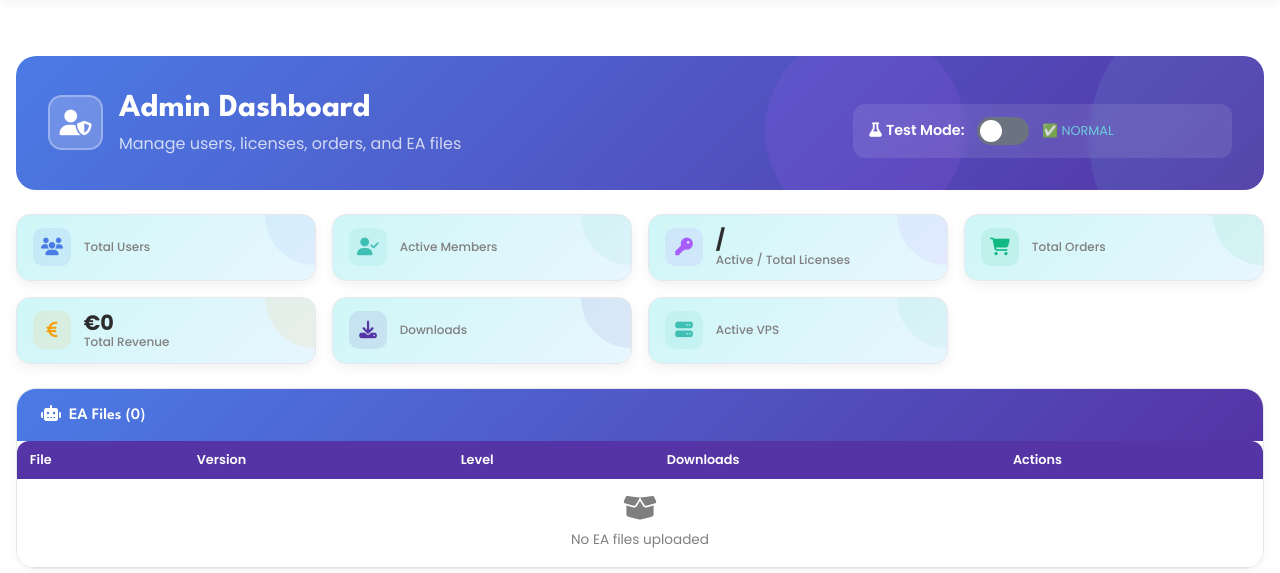
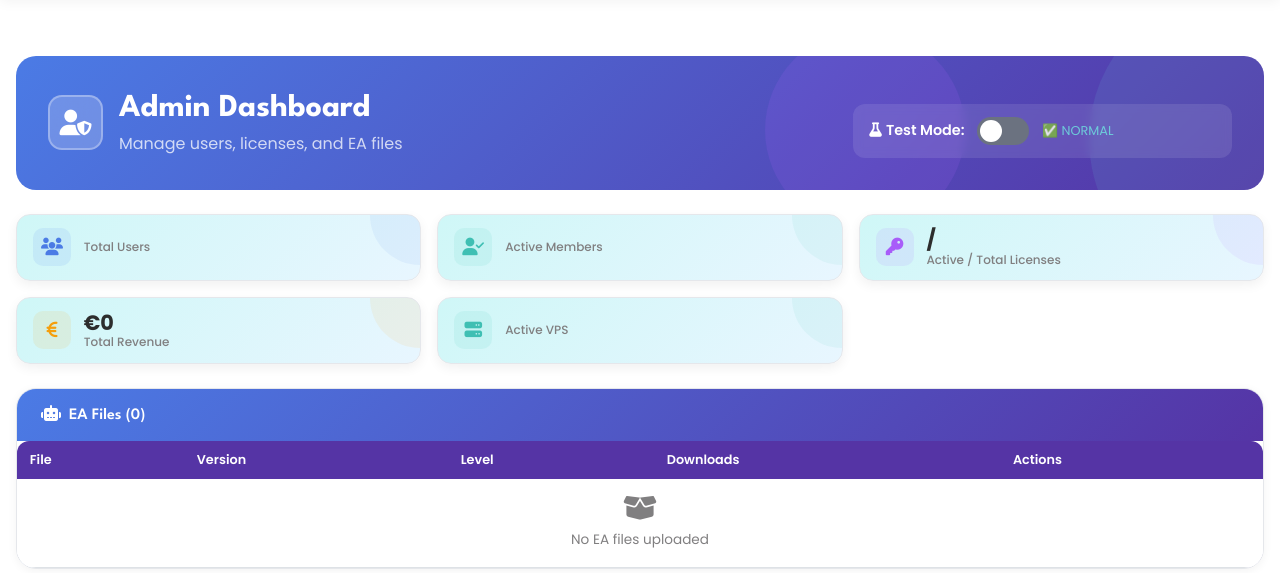
Before and after one commit to NDBOSSY/LWIX, a Flask app: template templates/admin/dashboard.html in a window 1280 px wide. Shown: the part 70-643 px from the top of the page. Run offline with Flask 3, Linux system fonts and the light colour scheme; the template is opened without the code that fills it, so the values that code supplies are empty; some libraries are stand-ins or nearby versions.

Commit message:
Update dashboard main77.html

```diff
--- a/templates/admin/dashboard.html
+++ b/templates/admin/dashboard.html
@@ -21,16 +21,16 @@
     .test-mode-label { font-size: 0.9rem; font-weight: 600; color: white; }
     .test-mode-status { font-size: 0.8rem; opacity: 0.85; }
 
-    .stats-grid { display: grid; grid-template-columns: repeat(7, 1fr); gap: 1rem; margin-bottom: 1.5rem; }
+    .stats-grid { display: grid; grid-template-columns: repeat(5, 1fr); gap: 1rem; margin-bottom: 1.5rem; }
     .stat-card { background: linear-gradient(135deg, #CFF7F7 0%, #E8F6FF 100%); border-radius: 14px; padding: 0.8rem 1rem; border: 1px solid #E5E7EB; transition: all 0.3s; position: relative; overflow: hidden; box-shadow: 0 4px 12px rgba(0,0,0,0.06); display: flex; align-items: center; gap: 0.8rem; }
     .stat-card:hover { transform: translateY(-2px); box-shadow: 0 10px 25px rgba(75,123,229,0.1); border-color: #6FDFDF; }
     .stat-card::after { content: ''; position: absolute; top: 0; right: 0; width: 50px; height: 50px; border-radius: 0 0 0 50px; opacity: 0.08; }
-    .stat-card.users::after{background:#4B7BE5;} .stat-card.active::after{background:#3FBFB3;} .stat-card.licenses::after{background:#A85CF9;} .stat-card.orders::after{background:#10B981;} .stat-card.revenue::after{background:#F59E0B;} .stat-card.downloads::after{background:#5534A5;} .stat-card.vps::after{background:#3FBFB3;}
+    .stat-card.users::after{background:#4B7BE5;} .stat-card.active::after{background:#3FBFB3;} .stat-card.licenses::after{background:#A85CF9;} .stat-card.revenue::after{background:#F59E0B;} .stat-card.vps::after{background:#3FBFB3;}
     .stat-icon { width: 38px; height: 38px; border-radius: 10px; display: flex; align-items: center; justify-content: center; font-size: 1.1rem; flex-shrink: 0; }
-    .stat-icon.blue{background:rgba(75,123,229,0.1);color:#4B7BE5;} .stat-icon.teal{background:rgba(63,191,179,0.1);color:#3FBFB3;} .stat-icon.purple{background:rgba(168,92,249,0.1);color:#A85CF9;} .stat-icon.green{background:rgba(16,185,129,0.1);color:#10B981;} .stat-icon.gold{background:rgba(245,158,11,0.1);color:#F59E0B;} .stat-icon.dark-purple{background:rgba(85,52,165,0.1);color:#5534A5;}
+    .stat-icon.blue{background:rgba(75,123,229,0.1);color:#4B7BE5;} .stat-icon.teal{background:rgba(63,191,179,0.1);color:#3FBFB3;} .stat-icon.purple{background:rgba(168,92,249,0.1);color:#A85CF9;} .stat-icon.gold{background:rgba(245,158,11,0.1);color:#F59E0B;}
     .stat-info{flex:1;} .stat-value{font-size:1.3rem;font-weight:700;color:#2D2D2D;line-height:1.2;} .stat-label{color:#807F80;font-size:0.75rem;font-weight:500;line-height:1.2;}
 
-    @media(max-width:1300px){.stats-grid{grid-template-columns:repeat(4,1fr);}}
+    @media(max-width:1300px){.stats-grid{grid-template-columns:repeat(3,1fr);}}
     @media(max-width:600px){.stats-grid{grid-template-columns:1fr 1fr;gap:0.6rem;}.stat-card{padding:0.6rem 0.8rem;}.stat-icon{width:32px;height:32px;font-size:0.9rem;}.stat-value{font-size:1.1rem;}}
 
     .card { background: linear-gradient(135deg,#D6E4FB 0%,#E2DAF7 100%); border-radius: 20px; border: 1px solid #E5E7EB; overflow: hidden; }
@@ -96,7 +96,7 @@
                 <div class="col-lg-8">
                     <div class="d-flex align-items-center gap-3">
                         <div class="admin-icon-circle"><i class="fas fa-user-shield"></i></div>
-                        <div><h2 class="fw-bold mb-1">Admin Dashboard</h2><p class="mb-0 opacity-75">Manage users, licenses, orders, and EA files</p></div>
+                        <div><h2 class="fw-bold mb-1">Admin Dashboard</h2><p class="mb-0 opacity-75">Manage users, licenses, and EA files</p></div>
                     </div>
                 </div>
                 <div class="col-lg-4">
@@ -119,9 +119,7 @@
         <div class="stat-card users"><div class="stat-icon blue"><i class="fas fa-users"></i></div><div class="stat-info"><div class="stat-value">{{ total_users }}</div><div class="stat-label">Total Users</div></div></div>
         <div class="stat-card active"><div class="stat-icon teal"><i class="fas fa-user-check"></i></div><div class="stat-info"><div class="stat-value">{{ active_users }}</div><div class="stat-label">Active Members</div></div></div>
         <div class="stat-card licenses"><div class="stat-icon purple"><i class="fas fa-key"></i></div><div class="stat-info"><div class="stat-value">{{ active_licenses }}/{{ total_licenses }}</div><div class="stat-label">Active / Total Licenses</div></div></div>
-        <div class="stat-card orders"><div class="stat-icon green"><i class="fas fa-shopping-cart"></i></div><div class="stat-info"><div class="stat-value">{{ total_orders }}</div><div class="stat-label">Total Orders</div></div></div>
         <div class="stat-card revenue"><div class="stat-icon gold"><i class="fas fa-euro-sign"></i></div><div class="stat-info"><div class="stat-value">€{{ "%.0f"|format(total_revenue) }}</div><div class="stat-label">Total Revenue</div></div></div>
-        <div class="stat-card downloads"><div class="stat-icon dark-purple"><i class="fas fa-download"></i></div><div class="stat-info"><div class="stat-value">{{ total_downloads }}</div><div class="stat-label">Downloads</div></div></div>
         <div class="stat-card vps"><div class="stat-icon teal"><i class="fas fa-server"></i></div><div class="stat-info"><div class="stat-value">{{ active_vps }}</div><div class="stat-label">Active VPS</div></div></div>
     </div>
 
```
